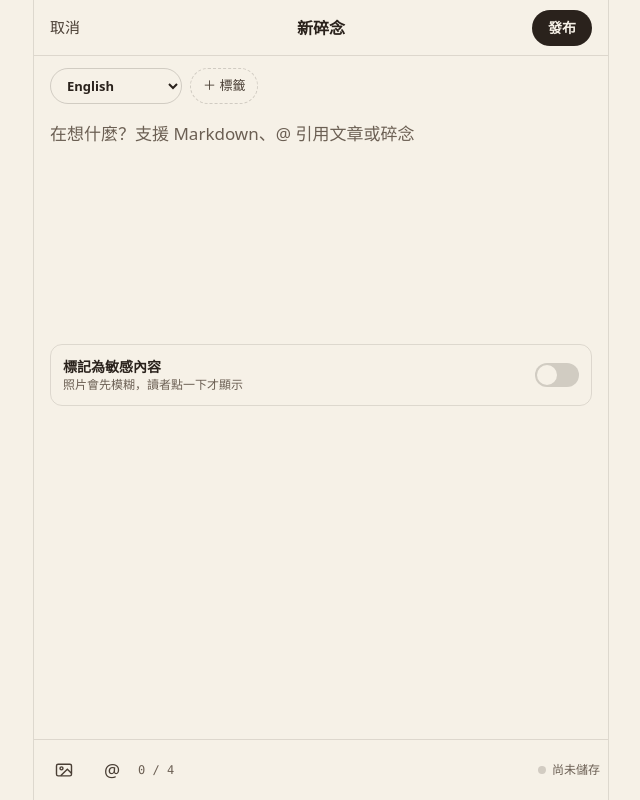
After one commit to JYu1999/new-jyu-notes, a Laravel app: page /admin/tweets/compose in a window 1280 px wide. The commit adds this page. Shown: the whole page, without its empty margins (319-959 px from the left). Run offline with Laravel 12, Linux system fonts and the light colour scheme; a user stored in the database is signed in; data comes from the database, SQL or seed files in the repository; tables that the repository leaves empty hold one stand-in row (values such as "Sample post"); style sheets or scripts are compiled from the project's sources; parts of the project's set-up code (start-up, migrations or seed data) failed here and were passed over.

Commit message:
JYU-551: 讓我在手機上快速發碎念
Co-Authored-By: Claude Opus 5.5 <noreply@anthropic.com>

```diff
--- a/app/Http/Controllers/Admin/TweetController.php
+++ b/app/Http/Controllers/Admin/TweetController.php
@@ -3,6 +3,7 @@
 namespace App\Http\Controllers\Admin;
 
 use App\Http\Controllers\Controller;
+use App\Http\Requests\Admin\Tweet\AutosaveRequest;
 use App\Http\Requests\Admin\Tweet\CreateTranslationRequest;
 use App\Http\Requests\Admin\Tweet\IndexRequest;
 use App\Http\Requests\Admin\Tweet\StoreRequest;
@@ -12,6 +13,7 @@ use App\Models\Tweet;
 use App\Repositories\TagRepository;
 use App\Repositories\TweetRepository;
 use App\Services\TweetService;
+use Illuminate\Http\JsonResponse;
 use Illuminate\Http\RedirectResponse;
 use Illuminate\View\View;
 
@@ -78,9 +80,58 @@ class TweetController extends Controller
 
     public function update(Tweet $tweet, UpdateRequest $request, TweetService $service): RedirectResponse
     {
-        $service->update($tweet, $request->validated());
+        $tweet = $service->update($tweet, $request->safe()->except(['redirect_to', 'tags_sent']));
+
+        if ($request->validated('redirect_to') === 'dashboard') {
+            return redirect()->route('admin.dashboard')
+                ->with('success', $tweet->status === Tweet::STATUS_PUBLISHED ? '已發布' : '已存草稿');
+        }
 
         return redirect()->route('admin.tweets.edit', $tweet)->with('success', '已更新');
+    }
+
+    /** Full-screen composer for posting a tweet from a phone (JYU-551). */
+    public function compose(TagRepository $tags): View
+    {
+        return view('admin.tweets.compose', [
+            'tags' => $tags->all(),
+            'locale' => app()->getLocale(),
+        ]);
+    }
+
+    /**
+     * Composer autosave (JYU-551): the first save creates a draft, later saves
+     * update it. Tweets that are already live are never autosaved.
+     */
+    public function autosave(AutosaveRequest $request, TweetService $service): JsonResponse
+    {
+        $data = collect($request->validated())->except('tweet_id')->all();
+        $tweet = $request->filled('tweet_id') ? Tweet::findOrFail($request->validated('tweet_id')) : null;
+
+        if ($tweet && $tweet->status !== Tweet::STATUS_DRAFT) {
+            return response()->json(['saved' => false, 'reason' => 'not_draft'], 409);
+        }
+        if (blank($data['body'] ?? null) && empty($data['media'])) {
+            return response()->json(['saved' => false, 'reason' => 'empty'], 422);
+        }
+
+        $data['body'] = (string) ($data['body'] ?? '');
+        $data['media'] ??= [];
+        // The composer always sends its whole state: no tags means none.
+        $data['tag_ids'] ??= [];
+        if ($tweet) {
+            unset($data['locale']);
+            $tweet = $service->update($tweet, $data);
+        } else {
+            $tweet = $service->create($data + ['status' => Tweet::STATUS_DRAFT]);
+        }
+
+        return response()->json([
+            'saved' => true,
+            'id' => $tweet->id,
+            'saved_at' => now()->toIso8601String(),
+            'update_url' => route('admin.tweets.update', $tweet),
+        ]);
     }
 
     public function destroy(Tweet $tweet, TweetService $service): RedirectResponse
--- a/resources/js/app.js
+++ b/resources/js/app.js
@@ -215,12 +215,14 @@ window.tweetMediaUpload = function ({ initial, max = 4 }) {
     return {
         items: (initial || []).map((m) => ({ path: m.path, type: m.type, alt: m.alt ?? '', sensitive: !!m.sensitive })),
         uploading: 0,
+        // Uploads in flight with their progress 0–100 (JYU-551).
+        pending: [],
         error: null,
         get mediaBase() {
             return document.querySelector('meta[name=media-base]')?.content ?? '';
         },
         get full() {
-            return this.items.length >= max;
+            return this.items.length + this.uploading >= max;
         },
         url(item) {
             return this.mediaBase + '/' + item.path;
@@ -228,39 +230,53 @@ window.tweetMediaUpload = function ({ initial, max = 4 }) {
         async add(fileList) {
             this.error = null;
             const incoming = Array.from(fileList);
-            const files = incoming.slice(0, max - this.items.length - this.uploading);
+            const files = incoming.slice(0, Math.max(0, max - this.items.length - this.uploading));
             if (incoming.length > files.length) {
                 this.error = `最多 ${max} 個媒體`;
             }
             await Promise.all(files.map((f) => this.uploadOne(f)));
         },
+        // XHR instead of fetch so the upload progress can be shown.
+        postFile(file, onProgress) {
+            return new Promise((resolve, reject) => {
+                const xhr = new XMLHttpRequest();
+                xhr.open('POST', '/admin/media');
+                xhr.setRequestHeader('X-CSRF-TOKEN', document.querySelector('meta[name=csrf-token]').content);
+                xhr.setRequestHeader('Accept', 'application/json');
+                xhr.upload.onprogress = (e) => { if (e.lengthComputable) onProgress(Math.round((e.loaded / e.total) * 100)); };
+                xhr.onload = () => {
+                    if (xhr.status >= 200 && xhr.status < 300) {
+                        try { resolve(JSON.parse(xhr.responseText)); } catch (e) { reject(new Error('上傳失敗')); }
+                    } else {
+                        reject(new Error('上傳失敗 (' + xhr.status + '): ' + String(xhr.responseText).slice(0, 100)));
+                    }
+                };
+                xhr.onerror = () => reject(new Error('上傳失敗，請檢查網路'));
+                const fd = new FormData();
+                fd.append('file', file);
+                xhr.send(fd);
+            });
+        },
         async uploadOne(file) {
             this.uploading++;
+            const job = { id: Math.random().toString(36).slice(2), name: file.name, progress: 0 };
+            this.pending.push(job);
             try {
-                const fd = new FormData();
-                fd.append('file', file);
-                const res = await fetch('/admin/media', {
-                    method: 'POST',
-                    headers: {
-                        'X-CSRF-TOKEN': document.querySelector('meta[name=csrf-token]').content,
-                        'Accept': 'application/json',
-                    },
-                    body: fd,
+                const data = await this.postFile(file, (p) => {
+                    const j = this.pending.find((x) => x.id === job.id);
+                    if (j) j.progress = p;
                 });
-                if (!res.ok) {
-                    const txt = await res.text();
-                    throw new Error('上傳失敗 (' + res.status + '): ' + txt.slice(0, 100));
-                }
-                const data = await res.json();
                 this.items.push({
                     path: data.path,
                     type: data.mime_type.startsWith('video/') ? 'video' : 'image',
                     alt: '',
                     sensitive: false,
                 });
+                this.$dispatch?.('media-changed');
             } catch (e) {
                 this.error = e.message || '上傳失敗';
             } finally {
+                this.pending = this.pending.filter((x) => x.id !== job.id);
                 this.uploading--;
             }
         },
@@ -527,6 +543,86 @@ window.tweetComposer = function ({ locale = 'zh', tweetId = null } = {}) {
         mentionExcludeId: tweetId,
         handlePaste(event) {
             this.detectYoutubePaste(event);
+        },
+    };
+};
+
+/**
+ * Full-screen tweet composer (JYU-551): tag chips, sensitive switch and draft
+ * autosave. The first autosave creates a draft; from then on the form updates it,
+ * so 發布 publishes that same tweet.
+ */
+window.tweetCompose = function ({ autosaveUrl, tags = [] }) {
+    return {
+        tags,
+        selected: [],
+        tagsOpen: false,
+        sensitive: false,
+        tweetId: null,
+        saveState: 'idle',
+        savedAt: null,
+        submitting: false,
+        timer: null,
+        tick: 0,
+        init() {
+            setInterval(() => { this.tick++; }, 15000);
+            window.addEventListener('beforeunload', (e) => {
+                if (!this.submitting && (this.saveState === 'dirty' || this.saveState === 'saving')) {
+                    e.preventDefault();
+                    e.returnValue = '';
+                }
+            });
+        },
+        get selectedTags() {
+            return this.selected.map((id) => this.tags.find((t) => t.id === id)).filter(Boolean);
+        },
+        toggleTag(id) {
+            this.selected = this.selected.includes(id) ? this.selected.filter((x) => x !== id) : [...this.selected, id];
+            this.$nextTick(() => this.changed());
+        },
+        get saveLabel() {
+            this.tick;
+            switch (this.saveState) {
+                case 'saved': return `草稿已自動儲存 · ${relativeTime(this.savedAt)}`;
+                case 'saving': return '儲存中…';
+                case 'error': return '自動儲存失敗';
+                case 'dirty': return '有變更，稍後自動儲存';
+                default: return '尚未儲存';
+            }
+        },
+        changed() {
+            if (this.submitting) return;
+            this.saveState = 'dirty';
+            clearTimeout(this.timer);
+            this.timer = setTimeout(() => this.autosave(), 3000);
+        },
+        async autosave() {
+            if (this.submitting) return;
+            const fd = new FormData(this.$root);
+            ['_method', 'status', 'redirect_to', 'tags_sent'].forEach((k) => fd.delete(k));
+            if (this.tweetId) fd.set('tweet_id', this.tweetId);
+            this.saveState = 'saving';
+            try {
+                const res = await fetch(autosaveUrl, {
+                    method: 'POST',
+                    headers: { Accept: 'application/json', 'X-CSRF-TOKEN': document.querySelector('meta[name=csrf-token]').content },
+                    body: fd,
+                });
+                if (res.status === 422 || res.status === 409) { this.saveState = 'idle'; return; }
+                if (!res.ok) throw new Error(String(res.status));
+                const data = await res.json();
+                if (!this.tweetId) {
+                    this.tweetId = data.id;
+                    this.$root.action = data.update_url;
+                    const m = document.createElement('input');
+                    m.type = 'hidden'; m.name = '_method'; m.value = 'PUT';
+                    this.$root.prepend(m);
+                }
+                this.savedAt = new Date();
+                this.saveState = 'saved';
+            } catch (e) {
+                this.saveState = 'error';
+            }
         },
     };
 };
--- a/resources/views/admin/dashboard.blade.php
+++ b/resources/views/admin/dashboard.blade.php
@@ -6,6 +6,7 @@
 @php
     $locales = ['zh' => '繁中', 'en' => 'EN', 'ja' => '日本語', 'vi' => 'VI', 'id' => 'ID'];
 @endphp
+@include('admin.partials.compose-fab')
 <h1 class="m-0 mb-7 font-serif text-[32px] font-medium">{{ $greeting }}，{{ auth()->user()->name }}</h1>
 
 <div class="flex flex-col gap-6 max-w-[960px]">
--- /dev/null
+++ b/resources/views/admin/partials/compose-fab.blade.php
@@ -0,0 +1,5 @@
+{{-- Phones: floating shortcut to the full-screen tweet composer (JYU-551). --}}
+<a href="{{ route('admin.tweets.compose') }}" data-compose-fab
+    class="md:hidden fixed right-4 bottom-[max(1rem,env(safe-area-inset-bottom))] z-30 inline-flex items-center gap-1.5 h-12 px-5 rounded-full bg-ink text-paper text-sm font-semibold shadow-lg hover:bg-accent hover:text-paper">
+    <span aria-hidden="true" class="text-lg leading-none">＋</span>碎念
+</a>
--- /dev/null
+++ b/resources/views/admin/tweets/compose.blade.php
@@ -0,0 +1,153 @@
+@extends('layouts.editor')
+
+@section('title', '新碎念')
+
+{{--
+    Full-screen tweet composer for phones (JYU-551): cancel / publish header, language + tags,
+    text with @ mentions, up to 4 photos with upload progress, a sensitive-content switch and
+    draft autosave. Also usable on desktop (centred column).
+--}}
+@section('content')
+@php
+    $locales = ['zh' => '繁中', 'en' => 'English', 'ja' => '日本語', 'vi' => 'Tiếng Việt', 'id' => 'Indonesia'];
+    $tagOptions = $tags->map(fn ($t) => ['id' => $t->id, 'name' => $t->name('zh') ?: '(unnamed)'])->values();
+@endphp
+
+<form method="POST" action="{{ route('admin.tweets.store') }}" id="compose-form"
+    x-data="tweetCompose({ autosaveUrl: @js(route('admin.tweets.autosave')), tags: @js($tagOptions) })"
+    @input="changed()" @change="changed()" @media-changed="changed()" @submit="submitting = true"
+    class="min-h-[100dvh] flex flex-col max-w-xl mx-auto bg-paper md:border-x md:border-line">
+    @csrf
+    <input type="hidden" name="redirect_to" value="dashboard">
+    <input type="hidden" name="tags_sent" value="1">
+
+    <div x-data="tweetMediaUpload({ initial: [] })" class="flex-1 flex flex-col">
+        <header class="sticky top-0 z-20 grid grid-cols-[1fr_auto_1fr] items-center h-14 px-4 border-b border-line bg-paper/95 backdrop-blur-sm">
+            <a href="{{ route('admin.dashboard') }}" class="justify-self-start inline-flex items-center min-h-11 text-[15px] text-ink-2 hover:text-accent">取消</a>
+            <h1 class="m-0 font-sans text-base font-bold tracking-normal">新碎念</h1>
+            <button type="submit" name="status" value="published" data-publish :disabled="uploading !== 0"
+                class="justify-self-end h-9 px-4 rounded-full bg-ink text-paper text-sm font-semibold hover:bg-accent disabled:opacity-50">發布</button>
+        </header>
+
+        @if($errors->any())
+            <ul class="m-0 px-4 py-2 list-disc list-inside bg-danger/10 text-sm text-danger">
+                @foreach($errors->all() as $err)<li>{{ $err }}</li>@endforeach
+            </ul>
+        @endif
+
+        {{-- Language + tags --}}
+        <div class="flex flex-wrap items-center gap-2 px-4 pt-3">
+            <label class="sr-only" for="compose-locale">語言</label>
+            <select id="compose-locale" name="locale"
+                class="h-9 pl-3 pr-8 rounded-full border border-line-2 bg-transparent text-[13px] font-semibold text-ink">
+                @foreach($locales as $code => $label)
+                    <option value="{{ $code }}" @selected(old('locale', $locale) === $code)>{{ $label }}</option>
+                @endforeach
+            </select>
+
+            <template x-for="tag in selectedTags" :key="tag.id">
+                <span data-tag-chip class="inline-flex items-center gap-1 h-9 pl-3 pr-1 rounded-full bg-paper-2 text-[13px] text-ink-2">
+                    <span x-text="'#' + tag.name"></span>
+                    <button type="button" @click="toggleTag(tag.id)" :aria-label="'移除' + tag.name" class="inline-flex items-center justify-center size-7 rounded-full hover:bg-line">×</button>
+                    <input type="hidden" name="tag_ids[]" :value="tag.id">
+                </span>
+            </template>
+            <button type="button" @click="tagsOpen = true" :aria-expanded="tagsOpen ? 'true' : 'false'"
+                class="h-9 px-3 rounded-full border border-dashed border-line-2 text-[13px] text-ink-2 hover:text-accent hover:border-accent">＋ 標籤</button>
+        </div>
+
+        {{-- Text --}}
+        <div class="relative px-4" x-data="tweetComposer({ locale: @js($locale) })"
+            @insert-mention.window="$refs.body.focus(); $refs.body.setRangeText('@', $refs.body.selectionStart, $refs.body.selectionEnd, 'end'); detectMention()">
+            <label for="compose-body" class="sr-only">碎念內容</label>
+            <textarea id="compose-body" name="body" x-ref="body" maxlength="2000" required rows="6"
+                placeholder="在想什麼？支援 Markdown、@ 引用文章或碎念"
+                @paste="handlePaste($event)" @paste.capture="if ($event.clipboardData?.files?.length) { $event.preventDefault(); add($event.clipboardData.files) }"
+                @input="dismissYtPrompt(); detectMention()" @keydown="onMentionKeydown($event)"
+                class="block w-full min-h-[30vh] py-4 border-0 bg-transparent text-[17px] leading-[1.7] text-ink placeholder:text-ink-3 resize-none field-sizing-content focus:outline-none">{{ old('body') }}</textarea>
+            @include('admin.partials.youtube-embed-prompt')
+            <div x-show="mentionActive && mentionResults.length" x-cloak role="listbox" aria-label="引用建議"
+                class="absolute left-4 right-4 z-20 bg-card border border-line rounded-lg shadow-lg overflow-hidden max-h-64 overflow-y-auto">
+                <template x-for="(item, i) in mentionResults" :key="item.type + ':' + item.id">
+                    <button type="button" role="option" :aria-selected="i === mentionIndex" @click="pickMention(item)" @mouseenter="mentionIndex = i"
+                        :class="i === mentionIndex ? 'bg-paper-2' : ''" class="w-full text-left min-h-11 px-3 py-2 border-b border-line last:border-0 flex items-center gap-2">
+                        <span class="text-[11px] px-1.5 py-0.5 rounded bg-paper-2 text-ink-3 shrink-0" x-text="item.type === 'tweet' ? '碎念' : '文章'"></span>
+                        <span class="text-sm truncate" x-text="item.label"></span>
+                    </button>
+                </template>
+            </div>
+        </div>
+
+        {{-- Photos (max 4) with upload progress --}}
+        <div x-show="items.length || pending.length" x-cloak data-photos class="grid grid-cols-2 gap-2 px-4 pb-3">
+            <template x-for="(item, i) in items" :key="item.path">
+                <div class="relative aspect-[4/3] rounded-[var(--radius-card)] overflow-hidden border border-line bg-paper-2">
+                    <template x-if="item.type === 'image'"><img :src="url(item)" alt="" class="size-full object-cover"></template>
+                    <template x-if="item.type === 'video'"><video :src="url(item)" class="size-full object-cover" muted></video></template>
+                    <button type="button" @click="remove(i); $dispatch('media-changed')" :aria-label="'移除照片 ' + (i + 1)"
+                        class="absolute top-1.5 right-1.5 inline-flex items-center justify-center size-8 rounded-full bg-ink/70 text-paper text-base">×</button>
+                    <input type="hidden" :name="`media[${i}][path]`" :value="item.path">
+                    <input type="hidden" :name="`media[${i}][type]`" :value="item.type">
+                    <input type="hidden" :name="`media[${i}][alt]`" :value="item.alt">
+                    <input type="hidden" :name="`media[${i}][sensitive]`" :value="sensitive ? '1' : '0'">
+                </div>
+            </template>
+            <template x-for="job in pending" :key="job.id">
+                <div data-upload-progress class="flex flex-col items-center justify-center gap-2 aspect-[4/3] rounded-[var(--radius-card)] border border-dashed border-line-2 bg-paper-2 text-xs text-ink-2">
+                    <span class="w-2/3 h-1.5 rounded-full bg-line overflow-hidden" role="progressbar" :aria-valuenow="job.progress" aria-valuemin="0" aria-valuemax="100">
+                        <span class="block h-full bg-accent transition-[width]" :style="`width: ${job.progress}%`"></span>
+                    </span>
+                    <span x-text="'上傳中 ' + job.progress + '%'"></span>
+                </div>
+            </template>
+        </div>
+        <p x-show="error" x-cloak class="m-0 px-4 pb-2 text-xs text-danger" x-text="error"></p>
+
+        {{-- Sensitive content --}}
+        <label class="flex items-center justify-between gap-4 mx-4 mb-3 p-3 rounded-[var(--radius-card)] border border-line cursor-pointer">
+            <span class="flex flex-col">
+                <span class="text-sm font-semibold">標記為敏感內容</span>
+                <span class="text-xs text-ink-3">照片會先模糊，讀者點一下才顯示</span>
+            </span>
+            <input type="checkbox" x-model="sensitive" class="peer sr-only" data-sensitive>
+            <span aria-hidden="true" class="relative shrink-0 w-11 h-6 rounded-full bg-line-2 transition-colors peer-checked:bg-accent peer-focus-visible:ring-2 peer-focus-visible:ring-accent after:absolute after:top-0.5 after:left-0.5 after:size-5 after:rounded-full after:bg-paper after:transition-transform peer-checked:after:translate-x-5"></span>
+        </label>
+
+        <span class="flex-1"></span>
+
+        {{-- Bottom toolbar --}}
+        <div class="sticky bottom-0 flex items-center gap-1 px-2 py-2 border-t border-line bg-paper/95 backdrop-blur-sm pb-[max(0.5rem,env(safe-area-inset-bottom))]">
+            <label class="inline-flex items-center justify-center size-11 rounded-lg text-ink-2 hover:bg-paper-2 cursor-pointer" :class="full && 'opacity-40 pointer-events-none'" aria-label="加入照片或影片">
+                <svg width="20" height="20" viewBox="0 0 24 24" fill="none" stroke="currentColor" stroke-width="1.7" aria-hidden="true"><rect x="3" y="5" width="18" height="14" rx="2"/><circle cx="9" cy="10" r="1.8"/><path d="M21 16l-5-5-8 8"/></svg>
+                <input type="file" class="sr-only" multiple accept="image/jpeg,image/png,image/webp,image/gif,video/mp4,video/webm" :disabled="full"
+                    @change="add($event.target.files); $event.target.value = ''">
+            </label>
+            <button type="button" @click="$dispatch('insert-mention')" aria-label="引用文章或碎念"
+                class="inline-flex items-center justify-center size-11 rounded-lg text-lg text-ink-2 hover:bg-paper-2">@</button>
+            <span class="font-mono text-xs text-ink-3" x-text="items.length + pending.length + ' / 4'">0 / 4</span>
+            <span class="flex-1"></span>
+            <span data-autosave-status class="inline-flex items-center gap-1.5 text-xs text-ink-3" aria-live="polite">
+                <span aria-hidden="true" class="size-2 rounded-full" :class="{ 'bg-good': saveState === 'saved', 'bg-warn': saveState === 'dirty' || saveState === 'saving', 'bg-danger': saveState === 'error', 'bg-line-2': saveState === 'idle' }"></span>
+                <span x-text="saveLabel">尚未儲存</span>
+            </span>
+        </div>
+    </div>
+
+    {{-- Tag picker (bottom sheet on phones) --}}
+    <div x-show="tagsOpen" x-cloak class="fixed inset-0 z-40 flex items-end md:items-center justify-center bg-ink/30" @click.self="tagsOpen = false" @keydown.escape.window="tagsOpen = false">
+        <div role="dialog" aria-label="選擇標籤" class="w-full max-w-xl max-h-[70vh] flex flex-col bg-card rounded-t-2xl md:rounded-2xl shadow-xl">
+            <div class="flex items-center justify-between px-4 h-12 border-b border-line">
+                <span class="text-sm font-bold">標籤</span>
+                <button type="button" @click="tagsOpen = false" class="min-h-11 px-2 text-sm text-accent">完成</button>
+            </div>
+            <div class="flex flex-wrap gap-2 p-4 overflow-y-auto">
+                <template x-for="tag in tags" :key="tag.id">
+                    <button type="button" @click="toggleTag(tag.id)" :aria-pressed="selected.includes(tag.id) ? 'true' : 'false'"
+                        class="h-9 px-3 rounded-full bg-paper-2 text-[13px] text-ink-2 aria-pressed:bg-ink aria-pressed:text-paper" x-text="'#' + tag.name"></button>
+                </template>
+                <p x-show="!tags.length" class="m-0 text-sm text-ink-3">還沒有標籤</p>
+            </div>
+        </div>
+    </div>
+</form>
+@endsection
--- a/resources/views/admin/tweets/index.blade.php
+++ b/resources/views/admin/tweets/index.blade.php
@@ -3,6 +3,7 @@
 @section('title', 'Tweets')
 
 @section('content')
+@include('admin.partials.compose-fab')
 <header class="mb-6 flex items-center justify-between flex-wrap gap-3">
     <div>
         <h1 class="font-serif text-2xl font-semibold">Tweets</h1>
--- a/routes/web.php
+++ b/routes/web.php
@@ -74,6 +74,8 @@ Route::middleware(['auth', 'role:admin'])
         // Tweets
         Route::get('tweets', [Admin\TweetController::class, 'index'])->name('tweets.index');
         Route::get('tweets/create', [Admin\TweetController::class, 'create'])->name('tweets.create');
+        Route::get('tweets/compose', [Admin\TweetController::class, 'compose'])->name('tweets.compose');
+        Route::post('tweets/autosave', [Admin\TweetController::class, 'autosave'])->name('tweets.autosave');
         Route::post('tweets', [Admin\TweetController::class, 'store'])->name('tweets.store');
         Route::get('tweets/{tweet}/edit', [Admin\TweetController::class, 'edit'])->name('tweets.edit');
         Route::put('tweets/{tweet}', [Admin\TweetController::class, 'update'])->name('tweets.update');
```
Also changed, not shown: app/Http/Requests/Admin/Tweet/AutosaveRequest.php (added, +30 -0 lines), app/Http/Requests/Admin/Tweet/UpdateRequest.php (+11 -0 lines), tests/Feature/Admin/TweetComposeTest.php (added, +177 -0 lines), CHANGELOG.md.
